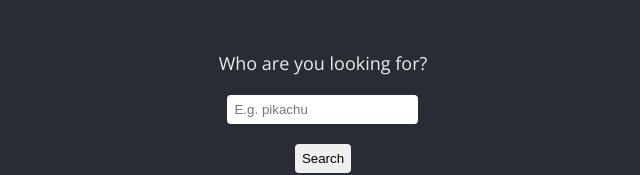
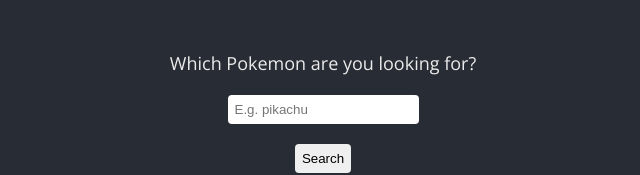
Before and after one commit to IsaiahChin/PokeDex-Lookup, a React (Create React App) app in the folder frontend/: page / in a window 1280 px wide. Shown: the part 147-322 px from the top of the page, without its empty margins (317-957 px from the left). Built offline with nearby package versions, Linux system fonts and the light colour scheme.

Commit message:
Minor error message style changes

```diff
--- a/frontend/src/components/Search.css
+++ b/frontend/src/components/Search.css
@@ -29,5 +29,6 @@
 }
 
 #error-message {
+  text-align: center;
   color: #f77077;
 }
--- a/frontend/src/components/Search.js
+++ b/frontend/src/components/Search.js
@@ -6,7 +6,7 @@
       <p id="error-message"></p>
       <form onChange={handleChange} onSubmit={handleSubmit}>
         <label>
-          Who are you looking for?
+          Which Pokemon are you looking for?
           <br />
           <input required type="text" name="name" placeholder="E.g. pikachu" />
         </label>
```
